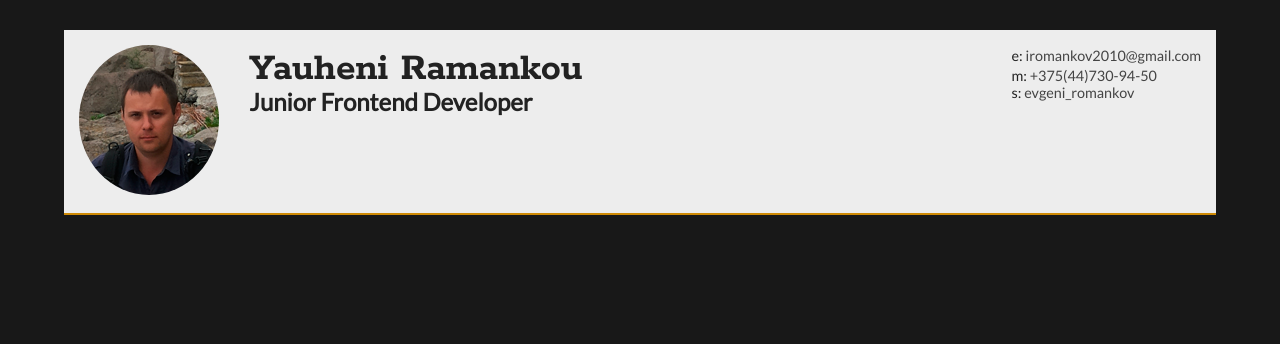
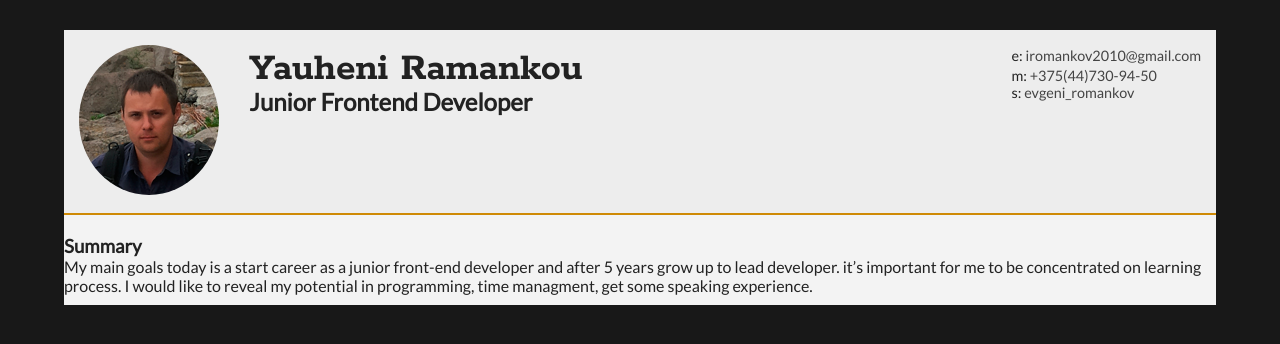
Before and after one commit to MrChester/rsschool-cv-2020q1, a plain HTML site: page index.html in a window 1280 px wide. Drawn offline with Linux system fonts and the light colour scheme; files whose address does not match are found by name.

Commit message:
feat(index): add section summary

```diff
--- a/index.html
+++ b/index.html
@@ -37,6 +37,21 @@
         </div>
         <div class="clear"></div>
       </header>
+      <main class="main">
+        <section class="section__summary">
+          <article>
+            <div class="section__title">
+              <h1>Summary</h1>
+            </div>
+            <div class="section__content">
+              <p>
+                My main goals today is a start career as a junior front-end developer and after 5 years grow up to lead developer. it’s important for me to be concentrated on learning process. I would like to reveal my potential in programming, time managment, get some speaking experience.
+              </p>
+            </div>
+          </article>
+          <div class="clear"></div>
+        </section>
+      </main>
     </div>
   </div>
 </body>
```
